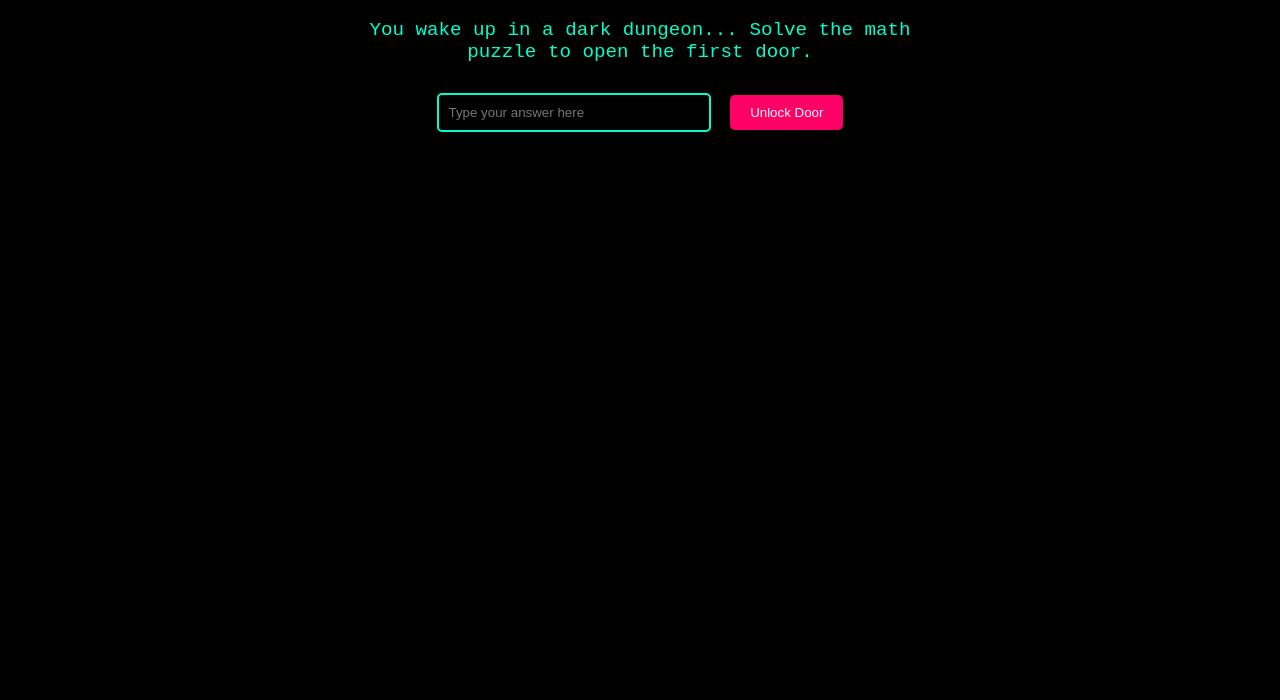
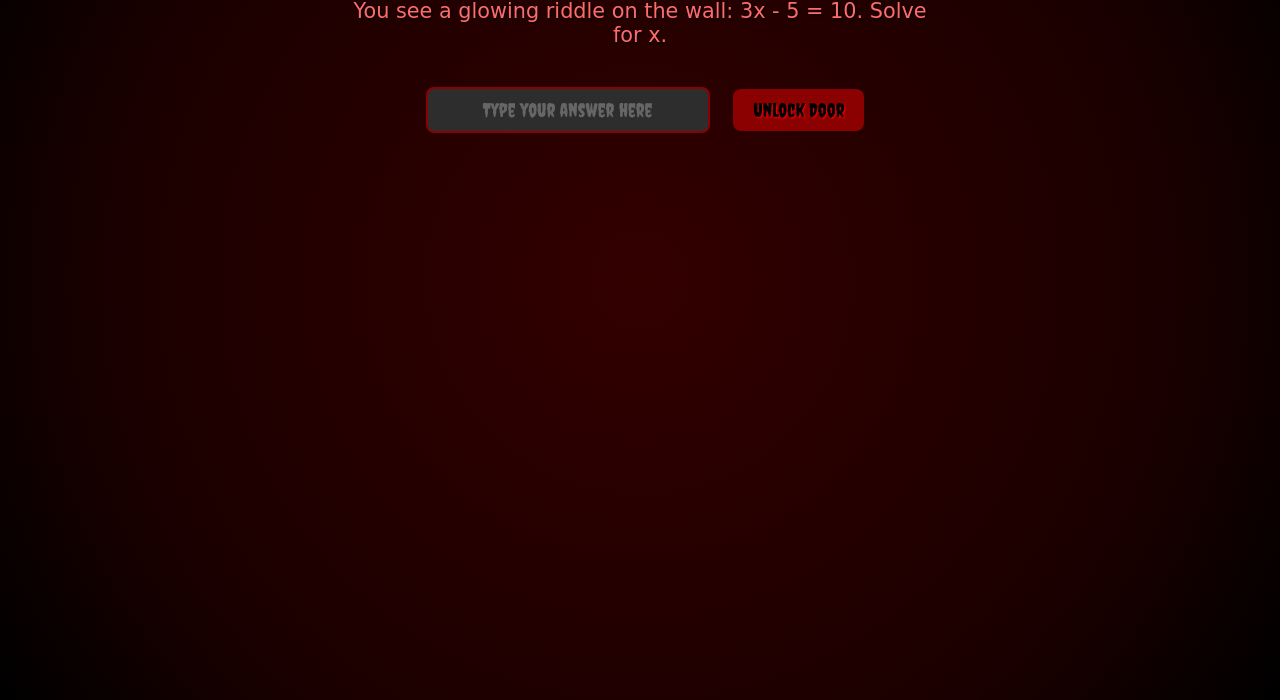
Before and after one commit to Quy204206/Haunted-Dungeon-Escape-Game, a plain HTML site: page index.html/index.html in a window 1280 px wide. Shown: the part 140-840 px from the top of the page. Before the commit the page ends 800 px from the top, so only its background shows below. Drawn offline with Linux system fonts and the light colour scheme; files that its build step writes are made by us from their sources; a web font is replaced by a local one.

Commit message:
Initial Commit

```diff
--- a/index.html/index.html
+++ b/index.html/index.html
@@ -4,20 +4,156 @@
   <meta charset="UTF-8" />
   <meta name="viewport" content="width=device-width, initial-scale=1.0" />
   <title>Haunted Dungeon Escape 👻</title>
-  <link rel="stylesheet" href="style.css" />
+  <link href="https://fonts.googleapis.com/css2?family=Creepster&family=Eater&family=Butcherman&display=swap" rel="stylesheet">
+  <style>
+    @import url('https://fonts.googleapis.com/css2?family=Creepster&family=Eater&family=Butcherman&display=swap');
+
+    body {
+        font-family: 'Creepster', cursive;
+        text-align: center;
+        background-color: #1a1a1a;
+        color: #b30000;
+        background-image: radial-gradient(circle, #330000 0%, #1a0000 70%, #000000 100%);
+        min-height: 100vh;
+        margin: 0;
+        padding: 20px;
+    }
+
+    h1 {
+        font-family: 'Butcherman', cursive;
+        color: #ff0000;
+        text-shadow: 0 0 4px #ff0000, 0 0 0.1px #ff0000, 0px 0px 1px #000000;
+        font-size: 3em;
+        letter-spacing: 2px;
+        margin-bottom: 20px;
+    }
+
+    #room-description {
+        font-family: 'Eater', cursive;
+        color: #ff6b6b;
+        font-size: 1.3em;
+        text-shadow: 1px 1px 3px #000000;
+        margin-bottom: 20px;
+        max-width: 600px;
+        margin: 30px auto;
+    }
+
+    #answer-input {
+        font-family: 'Creepster', cursive;
+        font-size: 1.2em;
+        padding: 10px 15px;
+        background-color: #2d2d2d;
+        color: #ff0000;
+        border: 2px solid #8b0000;
+        border-radius: 8px;
+        text-align: center;
+        width: 250px;
+        margin: 10px;
+    }
+
+    #answer-input::placeholder {
+        color: #666;
+        font-family: 'Creepster', cursive;
+    }
+
+    #submit-btn {
+        font-family: 'Creepster', cursive;
+        font-size: 1.2em;
+        padding: 10px 20px;
+        background-color: #8b0000;
+        color: #000000;
+        border: none;
+        border-radius: 8px;
+        cursor: pointer;
+        margin-left: 10px;
+        text-shadow: 1px 1px 2px #ff0000;
+        transition: all 0.3s ease;
+    }
+
+    #submit-btn:hover {
+        background-color: #ff0000;
+        color: #000000;
+        transform: scale(1.05);
+    }
+
+    #message {
+        font-family: 'Creepster', cursive;
+        color: #ff4444;
+        font-size: 1.3em;
+        margin-top: 20px;
+        text-shadow: 1px 1px 2px #000000;
+        min-height: 30px;
+    }
+  </style>
 </head>
 <body>
-  <h1>Haunted Dungeon Escape 👻</h1>
-
+  <h1><b>Haunted Dungeon Escape 👻</b></h1>
   <div id="room-description">
     You wake up in a dark dungeon... Solve the math puzzle to open the first door.
   </div>
 
-  <input id="answer-input" type="text" placeholder="Type your answer here" />
-  <button id="submit-btn">Unlock Door</button>
+  <div>
+    <input id="answer-input" type="text" placeholder="Type your answer here" />
+    <button id="submit-btn">Unlock Door</button>
+  </div>
 
   <p id="message"></p>
 
-  <script src="script.js"></script>
+  <script>
+    // Haunted Dungeon Escape 👻
+    // A simple math puzzle adventure game
+
+    const rooms = [
+      {
+        description: "You see a glowing riddle on the wall: 3x - 5 = 10. Solve for x.",
+        answer: "5"
+      },
+      {
+        description: "A skeleton blocks your way! Find the area of a rectangle 4 x 6.",
+        answer: "24"
+      },
+      {
+        description: "You find a mysterious scroll: What is 12 ÷ 4?",
+        answer: "3"
+      },
+      {
+        description: "The final gate asks: What is sin(90°)?",
+        answer: "1"
+      }
+    ];
+
+    let currentRoom = 0;
+
+    const descriptionEl = document.getElementById("room-description");
+    const inputEl = document.getElementById("answer-input");
+    const buttonEl = document.getElementById("submit-btn");
+    const messageEl = document.getElementById("message");
+
+    function showRoom() {
+      if (currentRoom < rooms.length) {
+        descriptionEl.textContent = rooms[currentRoom].description;
+        inputEl.value = "";
+        messageEl.textContent = "";
+      } else {
+        descriptionEl.textContent = "🎉 You escaped the haunted dungeon! Congratulations!";
+        inputEl.style.display = "none";
+        buttonEl.style.display = "none";
+        messageEl.textContent = "";
+      }
+    }
+
+    buttonEl.addEventListener("click", () => {
+      const userAnswer = inputEl.value.trim();
+      if (userAnswer === rooms[currentRoom].answer) {
+        messageEl.textContent = "✅ Correct! The door creaks open...";
+        currentRoom++;
+        setTimeout(showRoom, 1500);
+      } else {
+        messageEl.textContent = "👻 Wrong! The ghost laughs... Try again!";
+      }
+    });
+
+    showRoom();
+  </script>
 </body>
 </html>
```
